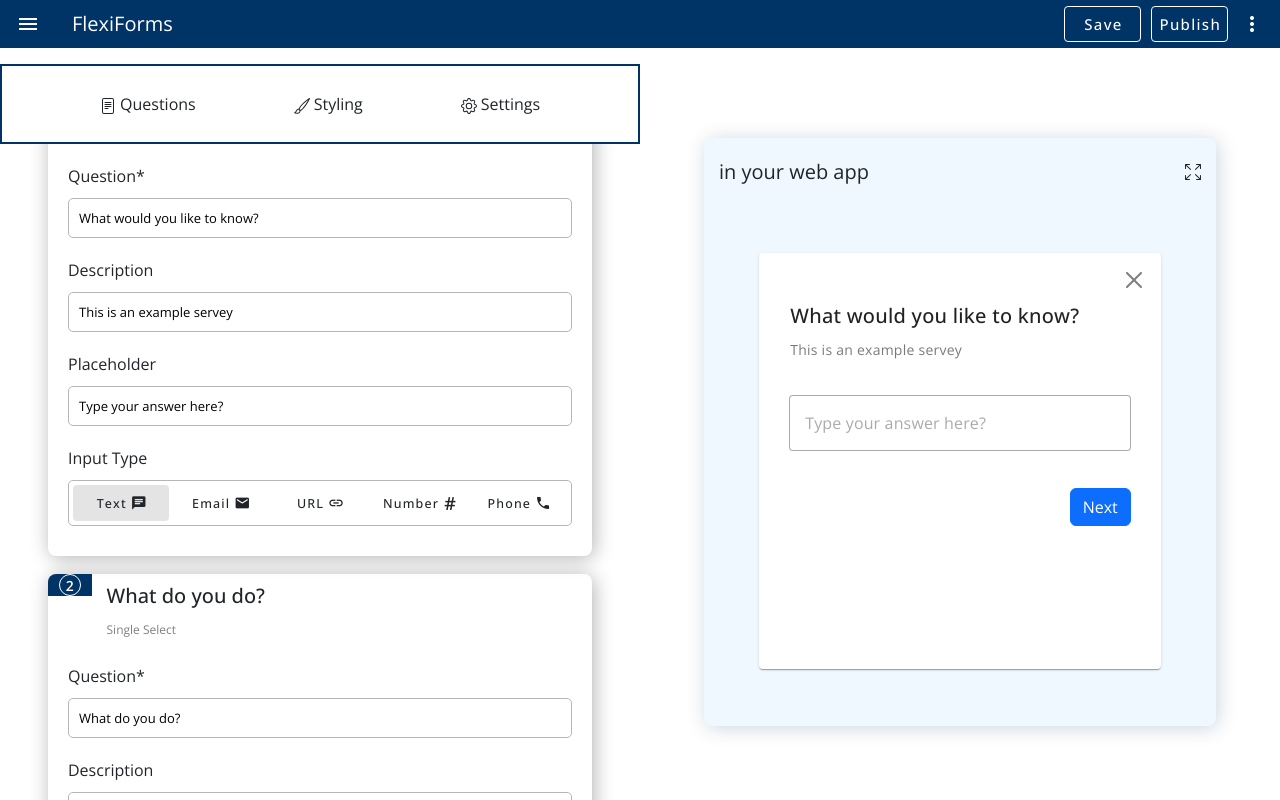
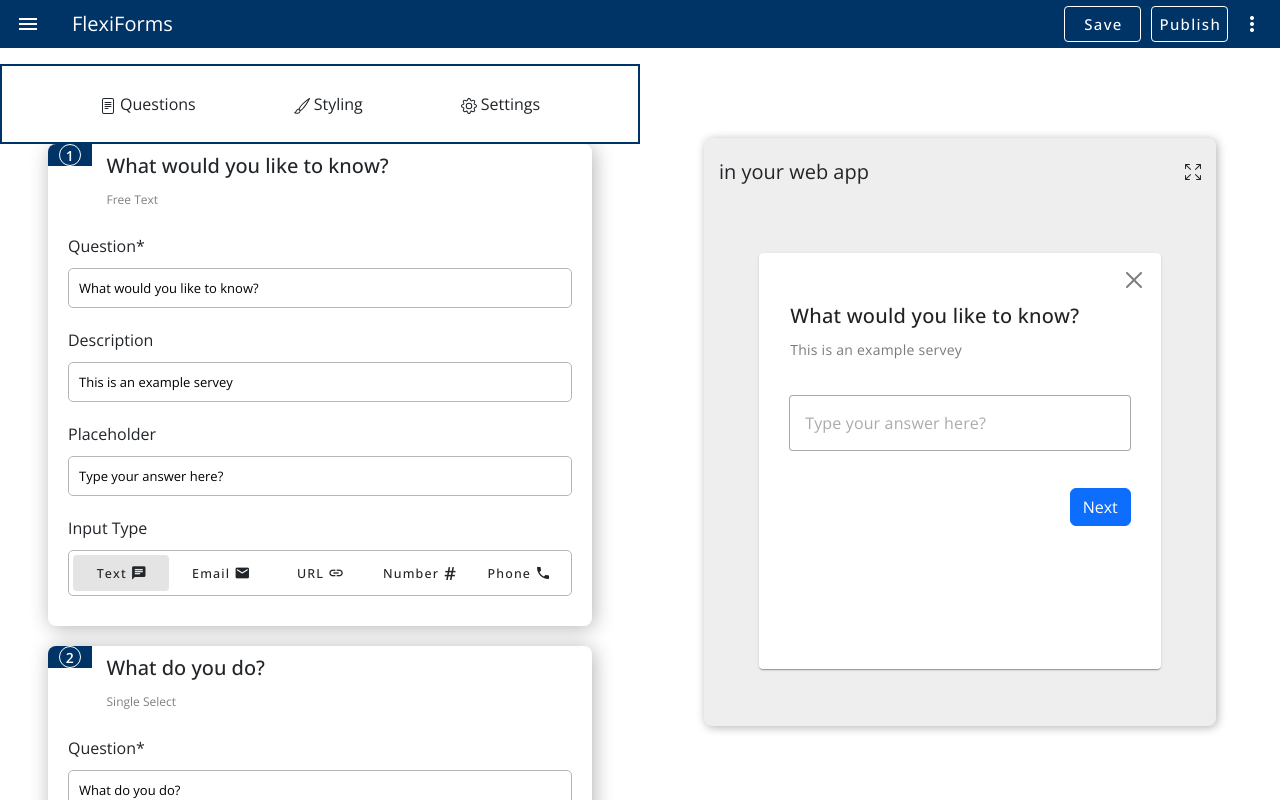
Before and after one commit to Hamza-Akdim/FlexiForms, a Vue app: page / in a window 1280 px wide. Built offline with nearby package versions, Linux system fonts and the light colour scheme.

Commit message:
for safety

```diff
--- a/src/components/Display/FreeText.vue
+++ b/src/components/Display/FreeText.vue
@@ -50,9 +50,6 @@ export default {
   justify-content: flex-end;
 }
 
-.title {
-}
-
 .input-text {
   display: flex;
   justify-content: center;
--- a/src/components/Display/SingleSelect.vue
+++ b/src/components/Display/SingleSelect.vue
@@ -44,7 +44,6 @@ export default {
   width: 80%;
   padding: 15px;
   display: none;
-
 }
 .close-btn {
   display: flex;
@@ -65,4 +64,6 @@ export default {
   justify-content: flex-end;
   margin-right: 15px;
 }
+
+
 </style>
--- a/src/components/Diverse/MultiOptionsInput.vue
+++ b/src/components/Diverse/MultiOptionsInput.vue
@@ -66,6 +66,7 @@ export default {
   name: "one-select-options-input-form-question",
   inject: ["multiSelect"],
   mounted() {
+    this.multiSelect.data.options = [];
     for (let i = 0; i < 2; i++) {
       this.addOption(i);
     }
--- a/src/components/FormDisplay.vue
+++ b/src/components/FormDisplay.vue
@@ -25,6 +25,8 @@
         <SingleSelect />
       </div>
     </div>
+
+    <div class="changeToPhone"></div>
   </div>
 </template>
 
@@ -51,8 +53,8 @@ export default {
 .parent {
   width: 80%;
   height: 80%;
-  background-color:	rgb(240,248,255);
-  box-shadow : 2px 2px 20px rgba(0,51,102,0.2);
+  background-color:	#EEE;
+  box-shadow : 1.5px 1.5px 10px rgba(0,0,0,0.3);
   border-radius: 8px;
   padding: 5px;
 }
--- a/src/components/FormQuestions.vue
+++ b/src/components/FormQuestions.vue
@@ -2,10 +2,11 @@
   <div class="formQuestion">
     <div class="scroll-div">
       <NavBar />
-      <!-- <FreeText /> -->
-      <!-- <SingleSelect /> -->
-      <NewForm />
-      <AddQuestion />
+
+      <div style="width: 85%; padding-top: 5rem">
+        <NewForm />
+        <AddQuestion />
+      </div>
     </div>
   </div>
 </template>
@@ -13,8 +14,6 @@
 <script>
 import NavBar from "./Diverse/NavBar.vue";
 import AddQuestion from "./Questions/AddQuestion.vue";
-// import FreeText from "./Questions/FreeText.vue";
-// import SingleSelect from "./Questions/SingleSelect.vue";
 import NewForm from "./Questions/NewForm.vue";
 
 export default {
@@ -22,8 +21,6 @@ export default {
   inject: ["survey"],
   components: {
     NavBar,
-    // FreeText,
-    // SingleSelect,
     AddQuestion,
     NewForm,
   },
--- a/src/components/Questions/AddQuestion.vue
+++ b/src/components/Questions/AddQuestion.vue
@@ -134,7 +134,7 @@ export default {
 <style scoped>
 .parent {
   padding: 0;
-  width: 85%;
+  width: 100%;
   margin-top: 10px;
   border-radius: 8px;
   box-shadow: 2px 2px 20px rgba(0, 0, 0, 0.3);
--- a/src/components/Questions/FreeText.vue
+++ b/src/components/Questions/FreeText.vue
@@ -151,8 +151,8 @@ export default {
 <style scoped>
 .parent {
   padding: 0;
-  width: 85%;
-  margin-top: 5rem;
+  width: 100%;
+  margin-bottom: 20px;
   border-radius: 8px;
   box-shadow: 2px 2px 20px rgba(0, 0, 0, 0.3);
 }
--- a/src/components/Questions/MultiSelect.vue
+++ b/src/components/Questions/MultiSelect.vue
@@ -3,7 +3,7 @@
     <div>
       <button @click="displayCard()" class="btn-number">
         <div class="icon-div" :class="{ adjustReduisBorder: isHidden }">
-          <div class="circle-icon">{{ surveyNumber}}</div>
+          <div class="circle-icon">{{ surveyNumber }}</div>
         </div>
         <div class="text-btn">
           <h5>{{ multiSelect.data.question }}</h5>
@@ -43,7 +43,7 @@
 </template>
 
 <script>
-import MultiOptionsInput from "../Diverse/MultiOptionsInput.vue"
+import MultiOptionsInput from "../Diverse/MultiOptionsInput.vue";
 export default {
   name: "multi-selection-question",
 
@@ -57,8 +57,8 @@ export default {
     };
   },
 
-  props:{
-    surveyNumber: Number
+  props: {
+    surveyNumber: Number,
   },
 
   methods: {
@@ -67,15 +67,15 @@ export default {
     },
   },
 
-  inject: ["multiSelect","survey"],
+  inject: ["multiSelect", "survey"],
 };
 </script>
 
 <style scoped>
 .parent {
   padding: 0;
-  width: 85%;
-  margin-top: 10px;
+  width: 100%;
+  margin-bottom: 20px;
   border-radius: 8px;
   box-shadow: 2px 2px 20px rgba(0, 0, 0, 0.3);
 }
--- a/src/components/Questions/NewForm.vue
+++ b/src/components/Questions/NewForm.vue
@@ -1,7 +1,6 @@
 <template>
   <template v-for="(form) in survey" >
-    {{ console.log(survey) }}
-    <FreeText v-if="form.type === 'freeText'" :key="form.number" style="margin-top: 10px" :surveyNumber="form.number"/>
+    <FreeText v-if="form.type === 'freeText'" :key="form.number" :surveyNumber="form.number"/>
     <SingleSelect v-if="form.type === 'singleSelect'" :key="form.number" :surveyNumber="form.number" />
     <MultiSelect v-if="form.type === 'multiSelect'" :key="form.number" :surveyNumber="form.number" />
   </template>
--- a/src/components/Questions/SingleSelect.vue
+++ b/src/components/Questions/SingleSelect.vue
@@ -72,8 +72,8 @@ export default {
 <style scoped>
 .parent {
   padding: 0;
-  margin-top: 10px;
-  width: 85%;
+  margin-bottom: 20px;
+  width: 100%;
   border-radius: 8px;
   box-shadow: 2px 2px 20px rgba(0, 0, 0, 0.3);
 }
```
